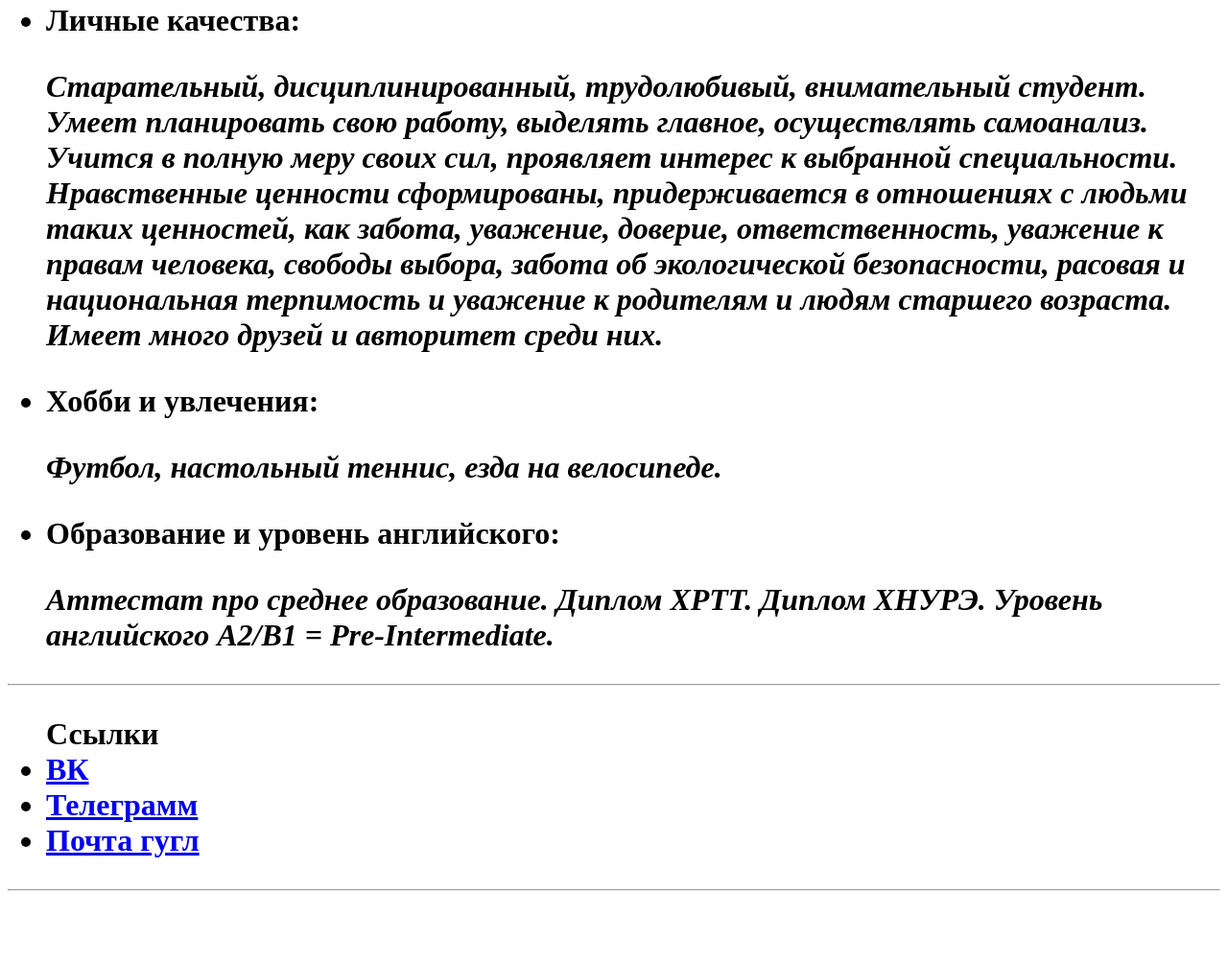
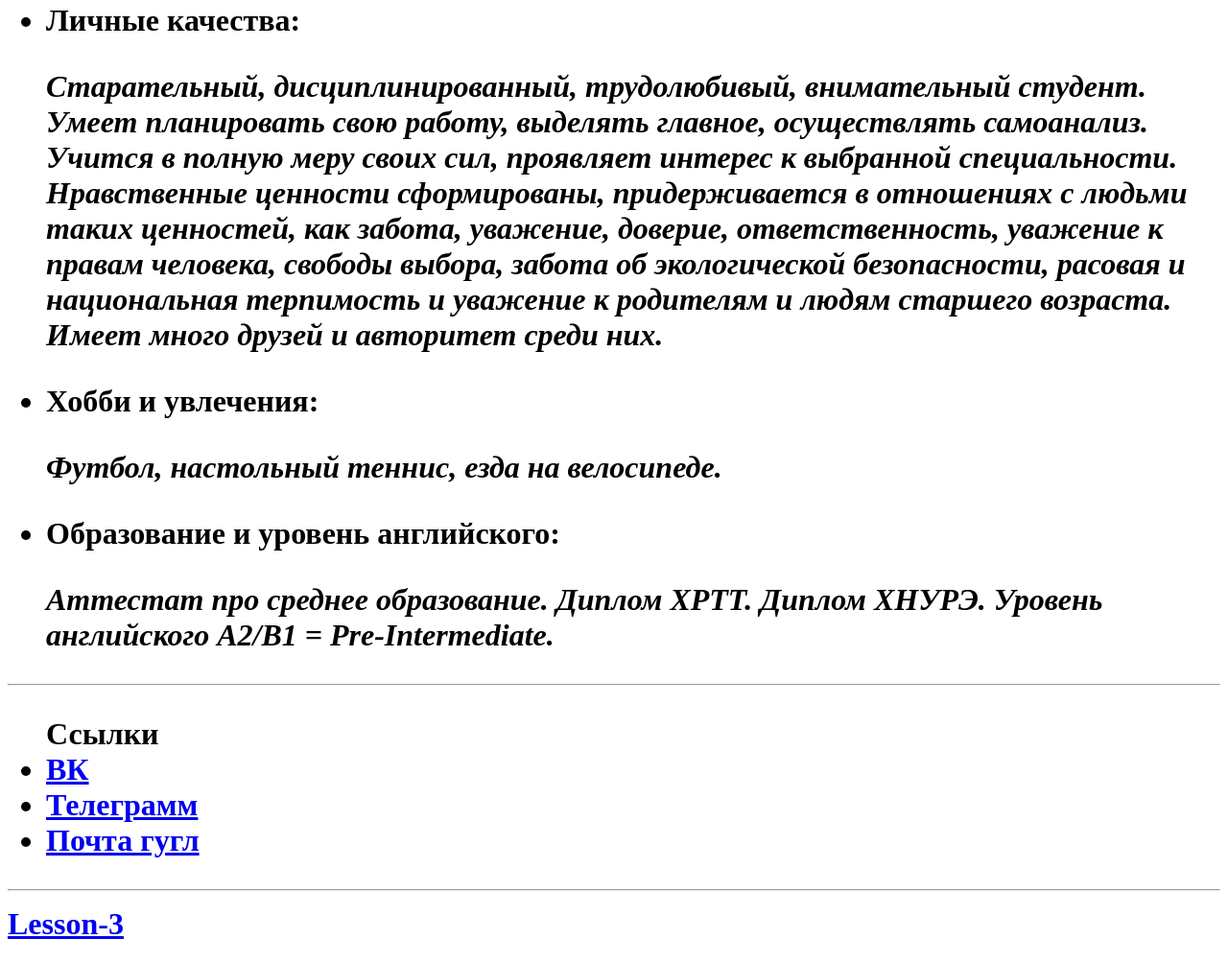
Before and after one commit to AleksandrShytokha/AleksandrShytokha.github.io, a plain HTML site: page index.html in a window 1280 px wide. Shown: the part 338-1341 px from the top of the page at 96% size. Before the commit the page ends 1288 px from the top, so only its background shows below. Drawn offline with Linux system fonts and the light colour scheme.

Commit message:
commit-link-to-l3-v1

```diff
--- a/index.html
+++ b/index.html
@@ -28,7 +28,8 @@
                     <li><a href="https://vk.com/id152831715">ВК</a></li>
                     <li><a href="https://t.me/StarTM98">Телеграмм</a></li>
                     <li><a href="mailto:alexnikonov236@gmail.com">Почта гугл</a></li>
-                </ul> <hr>
+                </ul><hr>
+                <a href="lesson-3/index.html">Lesson-3</a>
             </h1>
         </body>
     </html>
```
